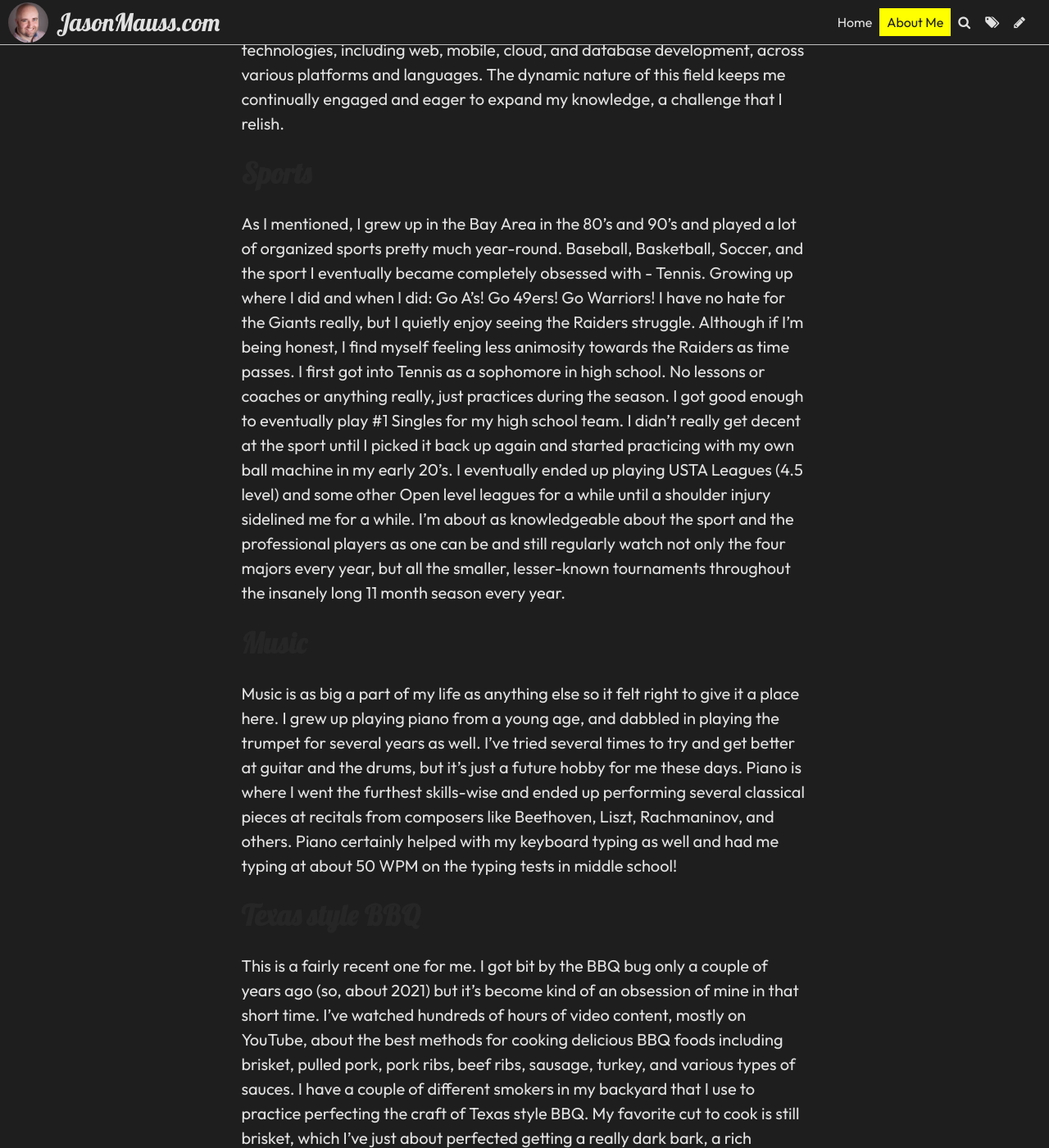
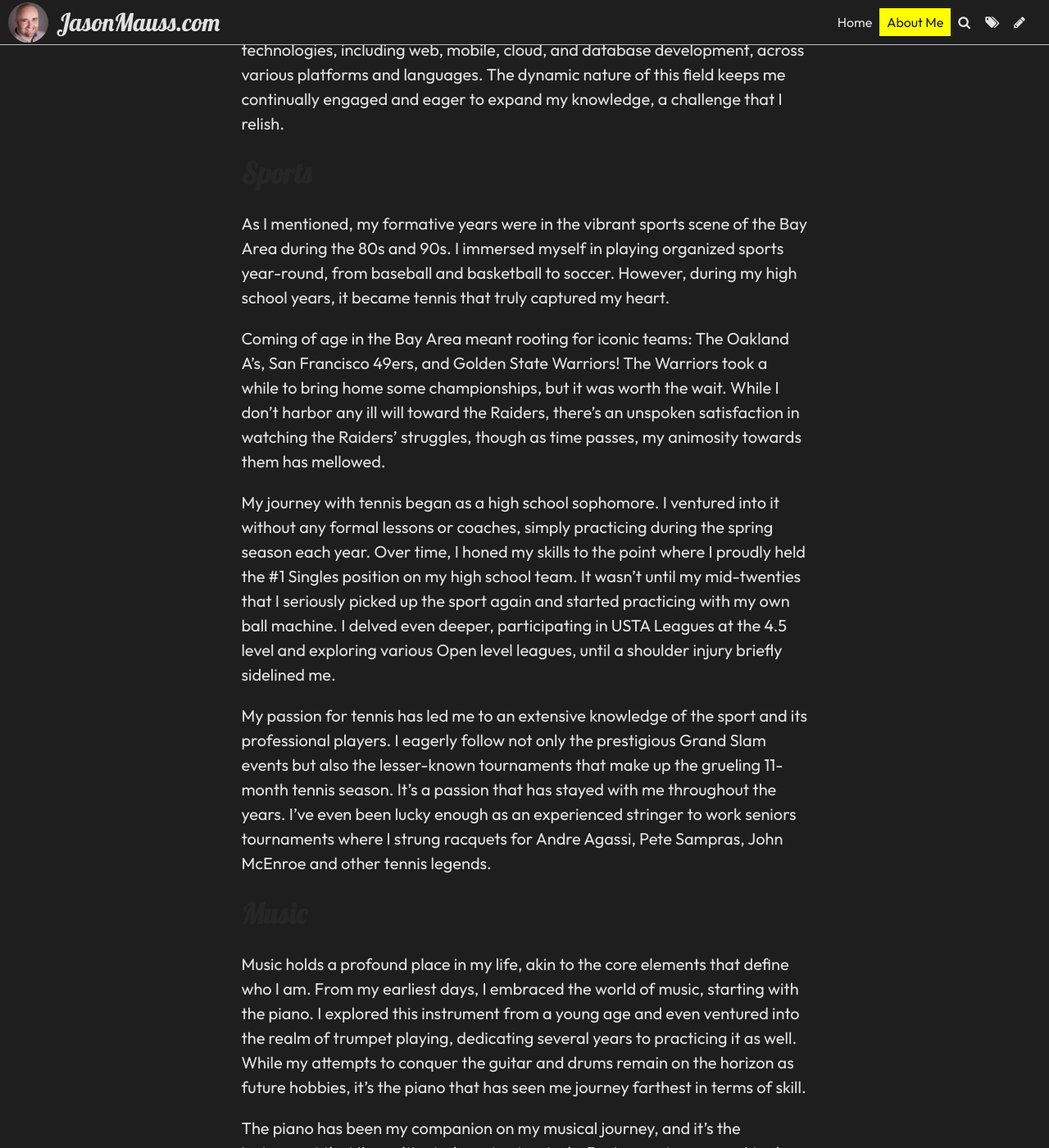
Before and after one commit to jasonmauss/jasonmaussblog, a Jekyll site: the page built from pages/about.md, in a window 1280 px wide and 1400 px high, scrolled down 2340 px. Shown: the whole window at 82% size. Built offline with Jekyll 4.4.1, drawn with Linux system fonts in a browser that asks for light colours; some web fonts are replaced; some of the changed text lies outside the part shown.

Commit message:
Update Page “about”

```diff
--- a/pages/about.md
+++ b/pages/about.md
@@ -15,7 +15,7 @@ Hey there, thanks for visiting my website. I'll try to keep this short since I w
 
 I'm originally a California native, hailing from the NorCal's East Bay, specifically Antioch. However, destiny led me to the emerging suburbs of Northwest Phoenix, more precisely, Surprise, Arizona, back in 2006, and I've called this place home ever since. As for my relationship with the scorching Arizona heat, let's just say we've come to a mutual understanding over the years that neither of us will be departing the desert anytime soon.
 
-T﻿he home page here mentions "Code, Sports, Music, and Texas style BBQ". Let's discuss these things, in that order.
+T﻿he home page banner mentions "Code, Sports, Music, and Texas style BBQ". Let's discuss these things, in that order.
 
 ## C﻿ode
 
@@ -33,20 +33,40 @@ Fast forward 25 years, and I find myself as a seasoned senior full-stack softwar
 
 ## S﻿ports
 
-A﻿s I mentioned, I grew up in the Bay Area in the 80's and 90's and played a lot of organized sports pretty much year-round. Baseball, Basketball, Soccer, and the sport I eventually became completely obsessed with - Tennis. Growing up where I did and when I did: Go A's! Go 49ers! Go Warriors! I have no hate for the Giants really, but I quietly enjoy seeing the Raiders struggle. Although if I'm being honest, I find myself feeling less animosity towards the Raiders as time passes. I first got into Tennis as a sophomore in high school. No lessons or coaches or anything really, just practices during the season. I got good enough to eventually play #1 Singles for my high school team. I didn't really get decent at the sport until I picked it back up again and started practicing with my own ball machine in my early 20's. I eventually ended up playing USTA Leagues (4.5 level) and some other Open level leagues for a while until a shoulder injury sidelined me for a while. I'm about as knowledgeable about the sport and the professional players as one can be and still regularly watch not only the four majors every year, but all the smaller, lesser-known tournaments throughout the insanely long 11 month season every year.
+As I mentioned, my formative years were in the vibrant sports scene of the Bay Area during the 80s and 90s. I immersed myself in playing organized sports year-round, from baseball and basketball to soccer. However, during my high school years, it became tennis that truly captured my heart.
+
+Coming of age in the Bay Area meant rooting for iconic teams: The Oakland A's, San Francisco 49ers, and Golden State Warriors! The Warriors took a while to bring home some championships, but it was worth the wait. While I don't harbor any ill will toward the Raiders, there's an unspoken satisfaction in watching the Raiders' struggles, though as time passes, my animosity towards them has mellowed.
+
+My journey with tennis began as a high school sophomore. I ventured into it without any formal lessons or coaches, simply practicing during the spring season each year. Over time, I honed my skills to the point where I proudly held the #1 Singles position on my high school team. It wasn't until my mid-twenties that I seriously picked up the sport again and started practicing with my own ball machine. I delved even deeper, participating in USTA Leagues at the 4.5 level and exploring various Open level leagues, until a shoulder injury briefly sidelined me.
+
+My passion for tennis has led me to an extensive knowledge of the sport and its professional players. I eagerly follow not only the prestigious Grand Slam events but also the lesser-known tournaments that make up the grueling 11-month tennis season. It's a passion that has stayed with me throughout the years. I've even been lucky enough as an experienced stringer to work seniors tournaments where I strung racquets for Andre Agassi, Pete Sampras, John McEnroe and other tennis legends.
 
 ## M﻿usic
 
-M﻿usic is as big a part of my life as anything else so it felt right to give it a place here. I grew up playing piano from a young age, and dabbled in playing the trumpet for several years as well. I've tried several times to try and get better at guitar and the drums, but it's just a future hobby for me these days. Piano is where I went the furthest skills-wise and ended up performing several classical pieces at recitals from composers like Beethoven, Liszt, Rachmaninov, and others. Piano certainly helped with my keyboard typing as well and had me typing at about 50 WPM on the typing tests in middle school!
+Music holds a profound place in my life, akin to the core elements that define who I am. From my earliest days, I embraced the world of music, starting with the piano. I explored this instrument from a young age and even ventured into the realm of trumpet playing, dedicating several years to practicing it as well. While my attempts to conquer the guitar and drums remain on the horizon as future hobbies, it's the piano that has seen me journey farthest in terms of skill.
+
+The piano has been my companion on my musical journey, and it's the instrument that I've cultivated most extensively. During my teen years I took my passion for piano beyond the realm of personal enjoyment and embarked on the thrilling challenge of performing classical compositions. Performing the works of esteemed composers like Beethoven, Liszt, Rachmaninov, and others became part of my pursuit, and I proudly showcased their timeless beauty in recitals.
+
+Interestingly, my piano journey also had a surprising side effect - it greatly enhanced my keyboard typing skills. By practicing piano, my fingers became nimble and precise, translating into a typing prowess that had me effortlessly achieving 50+ words per minute in middle school typing tests.
 
 ## T﻿exas style BBQ
 
-T﻿his is a fairly recent one for me. I got bit by the BBQ bug only a couple of years ago (so, about 2021) but it's become kind of an obsession of mine in that short time. I've watched hundreds of hours of video content, mostly on YouTube, about the best methods for cooking delicious BBQ foods including brisket, pulled pork, pork ribs, beef ribs, sausage, turkey, and various types of sauces. I have a couple of different smokers in my backyard that I use to practice perfecting the craft of Texas style BBQ. My favorite cut to cook is still brisket, which I've just about perfected getting a really dark bark, a rich smokey flavor, and the juiciest nicely rendered fat with a thick reddish-pink smoke ring on every slice. Pulled pork is probably my second favorite. I'm fortunate to work remotely for a company based in the Dallas/Fort Worth area that I travel to the offices of occasionally and get to hit up BBQ restaurants in the area while I'm visiting.
+My journey into the world of Texas style BBQ is a relatively recent one, igniting just a few years ago, around 2021. In this short span, it has evolved from a mere interest into a full-blown obsession. I've immersed myself in the art of BBQ, dedicating countless hours to devouring video content, primarily on YouTube, that unveils the secrets to crafting mouthwatering BBQ dishes. From brisket to pulled pork, pork ribs to beef ribs, sausage to turkey, and an array of delectable sauces, I've delved into the techniques that transform ordinary cuts into extraordinary feasts.
+
+In my backyard, I have my smoker setup, a crucial tool in my quest to master the art of Texas-style BBQ. Among the tantalizing cuts, brisket remains my perennial favorite. Through continuous practice and experimentation, I've honed the skills necessary to achieve that coveted dark bark, a rich smokiness that infuses every bite, and the luxurious rendering of fat, with each slice adorned by a distinctive reddish-pink smoke ring.
+
+Pulled pork, with its succulent tenderness and harmonious blend of flavors, has secured a close second place in my culinary heart. Fortunately, my current work arrangement allows me the privilege of remote employment with a company based in the Dallas/Fort Worth area. This grants me the opportunity to visit their offices from time to time, and in those moments, I make sure to explore the BBQ establishments that Texas is renowned for.
 
 ![Dark bark on a smoked brisket](../uploads/7xpxwl9dv7xb1.webp "Dark bark on a smoked brisket")
 
 ![Slices of beef brisket](../uploads/0rt5ym9dv7xb1.webp "Slices of beef brisket")
 
+## My Amazing Family
+
+While this may not take center stage on the home page banner, an 'About Me' page wouldn't be complete without acknowledging the wonderful individuals who make up my family. My incredible wife is not only a talented photographer (you can check out her work [here](https://desertmousecreative.com/)), but she's also a culinary magician in the kitchen, known for crafting some of the most mouthwatering tacos you'll ever have the pleasure of savoring.
+
+As for our three children, they've grown into remarkable adults now in their twenties, and we've transitioned into the 'empty-nest' phase of life. Witnessing our kids evolve into outstanding individuals is a true blessing, and we relish every moment we spend with them and their partners whenever our paths cross. Admittedly, we might occasionally sweeten the deal with promises of those delectable tacos or a tantalizing taste of Texas-style BBQ. After all, family gatherings are made even more special with great food and even greater company.
+
 I﻿f you read down this far, thanks for reading! If you want to get in touch with me you can check out the links at the bottom of the page below.
 
 \-﻿-Jason
```
